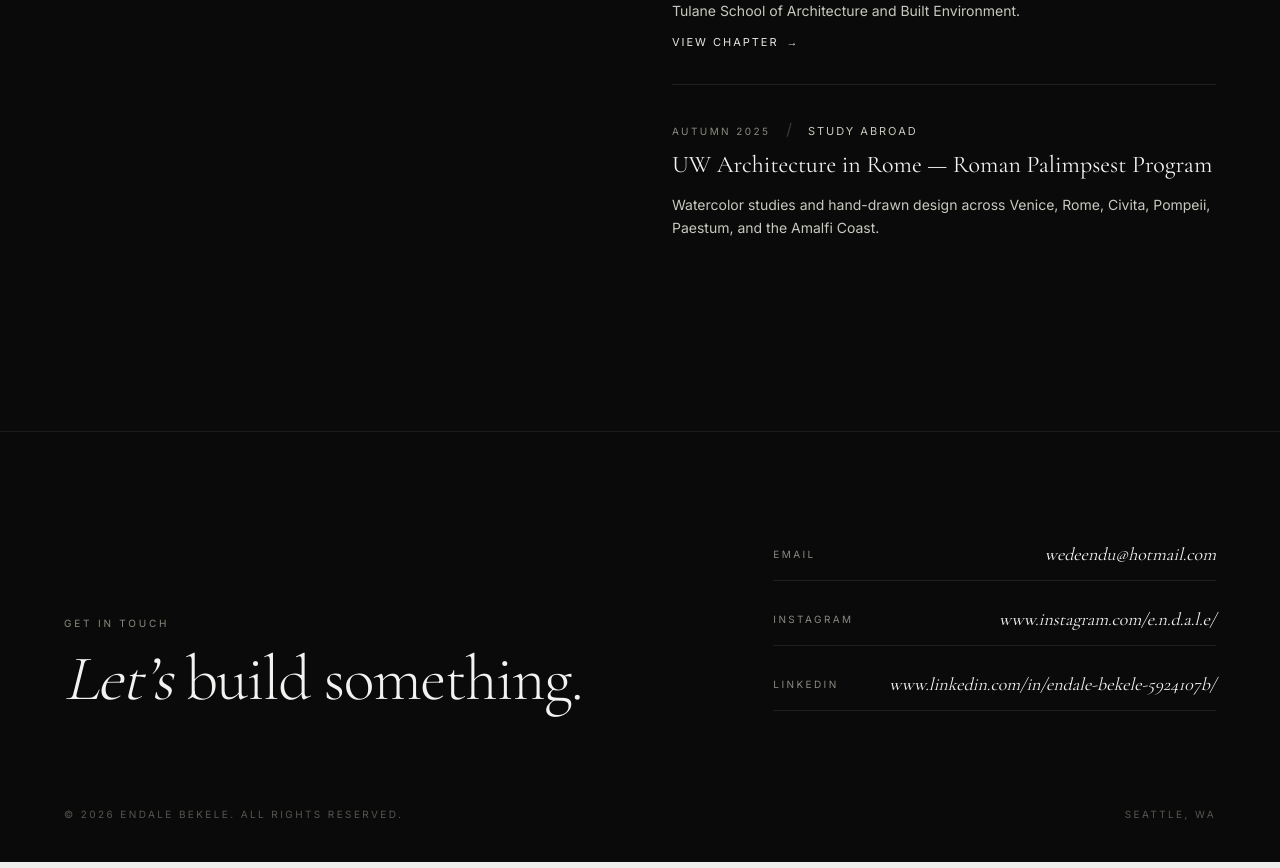
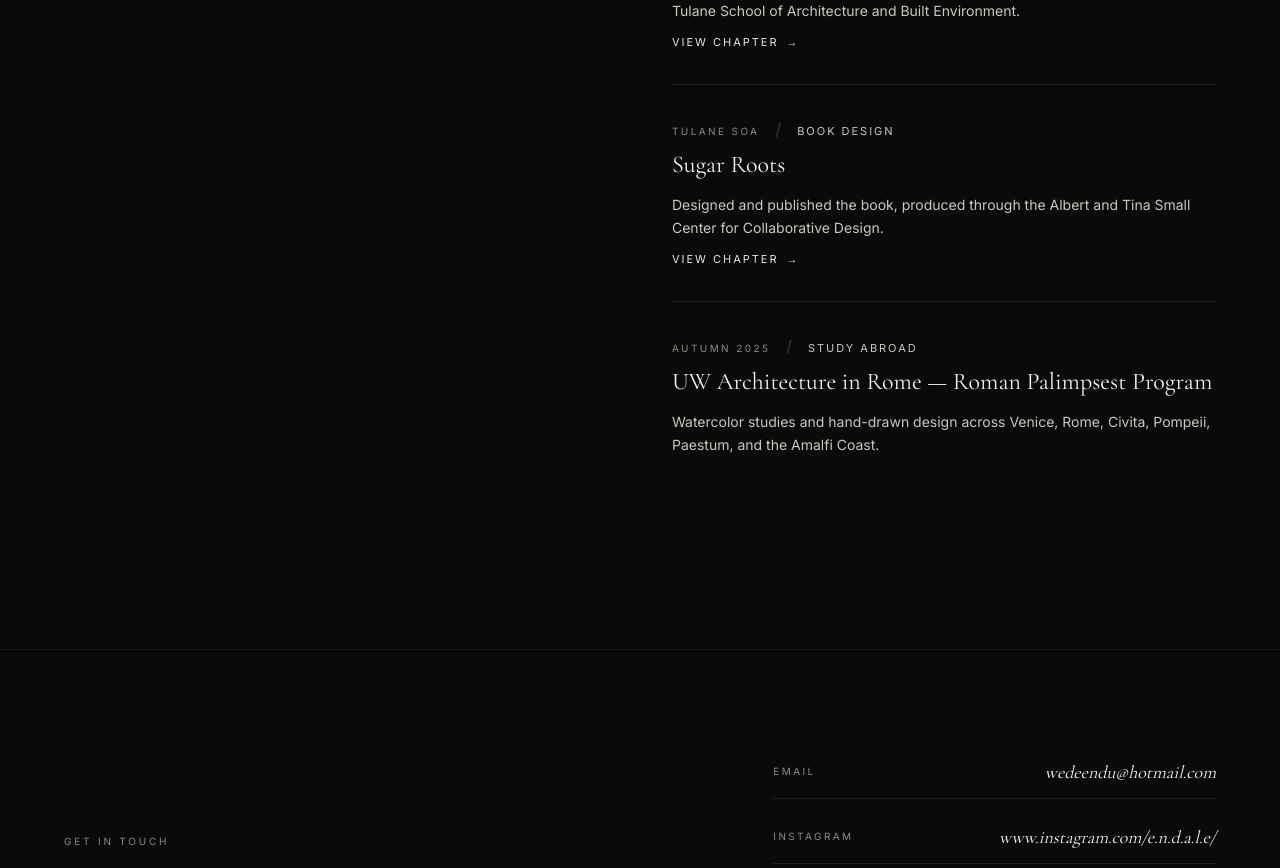
Before and after one commit to eenndduu-blip/portfolio-site, a Next.js app: page / in a window 1280 px wide. Shown: the part 3520-4388 px from the top of the page. Built offline with nearby package versions, Linux system fonts and the light colour scheme.

Commit message:
Add Sugar Roots book design credit to press section
New entry for Sugar Roots, designed and published through the
Albert and Tina Small Center for Collaborative Design at Tulane,
linking to the project page.

```diff
--- a/src/app/page.tsx
+++ b/src/app/page.tsx
@@ -51,6 +51,13 @@ const press = [
     date: "March 2026",
     body: "Contributing researcher, material studies on abolition-oriented design practice. Tulane School of Architecture and Built Environment.",
     link: "https://issuu.com/tulanearch/docs/chapter_7_-_technology_and_making" as string | undefined,
+  },
+  {
+    title: "Book Design",
+    where: "Sugar Roots",
+    date: "Tulane SoA",
+    body: "Designed and published the book, produced through the Albert and Tina Small Center for Collaborative Design.",
+    link: "https://small.tulane.edu/project/sugarroots/" as string | undefined,
   },
   {
     title: "Study Abroad",
```
